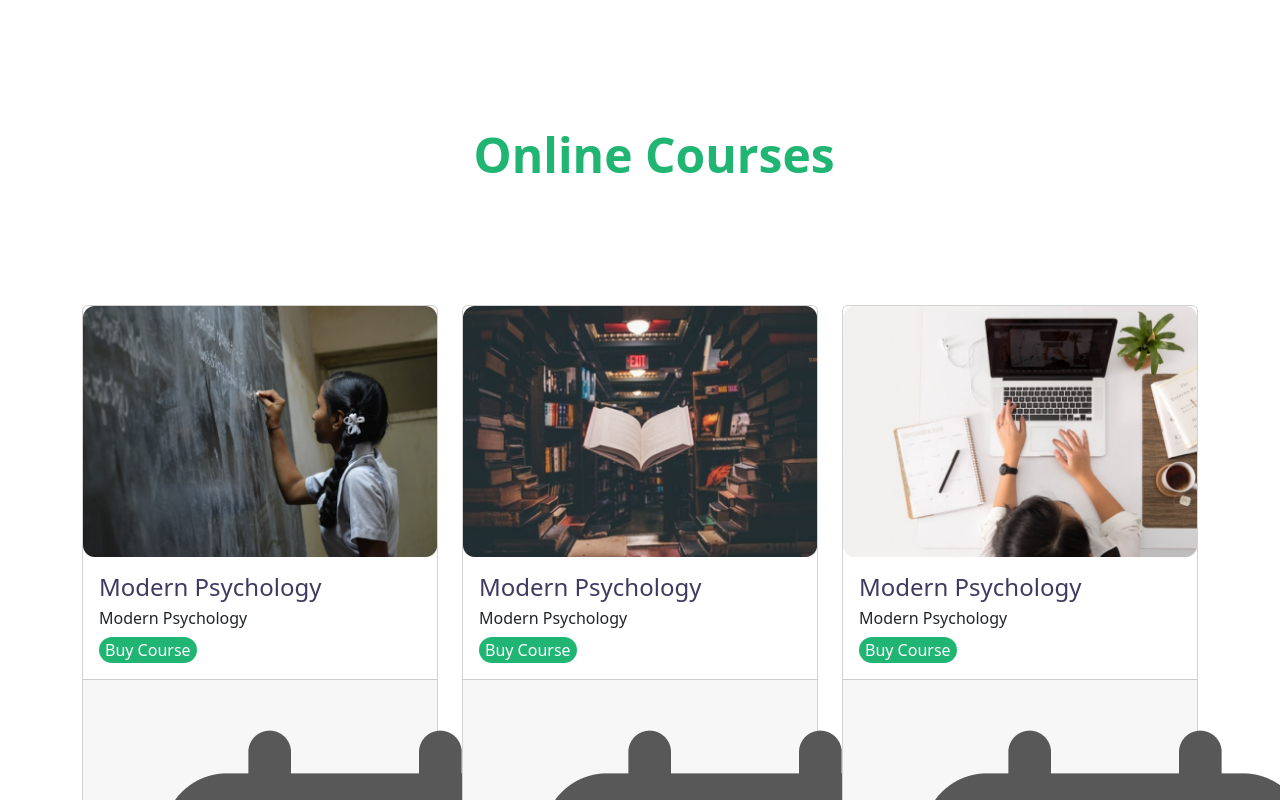
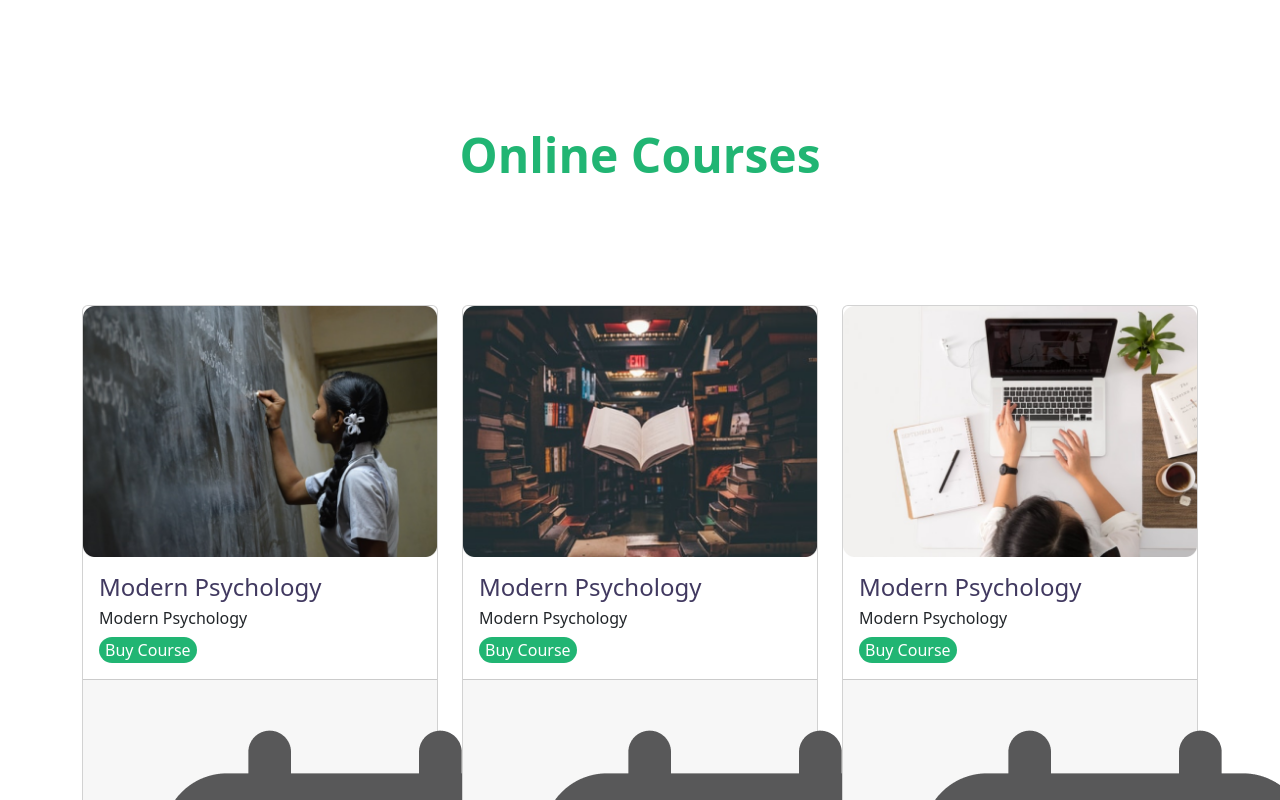
Before and after one commit to TowhidIslam002k/E-learning-website, a plain HTML site: page index.html in a window 1280 px wide. Shown: the part 1320-2120 px from the top of the page. Drawn offline with nearby package versions, Linux system fonts and the light colour scheme; files whose address does not match are found by name.

Commit message:
Add files via upload

```diff
--- a/style.css
+++ b/style.css
@@ -32,6 +32,7 @@ small{
     background-color: #21B573;
     border: none;
     border-radius: 20px;
+    padding: 0px 8px;
 }
 h2{
     font-size: 24px;
@@ -58,7 +59,7 @@ h2{
     font-size: 48px;
     font-weight: bold;
     color: #21B573;
-    margin-left: 37%;
+    text-align: center;
     flex-wrap: wrap;
 }
 .s1{
@@ -71,6 +72,7 @@ h2{
 .s3{
     width: 600px;
     height: 200px;
+
 }
 .s4{
     border: none;
```
